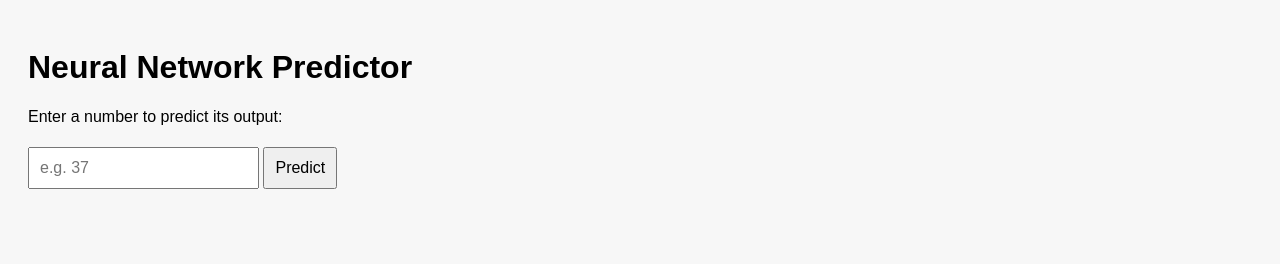
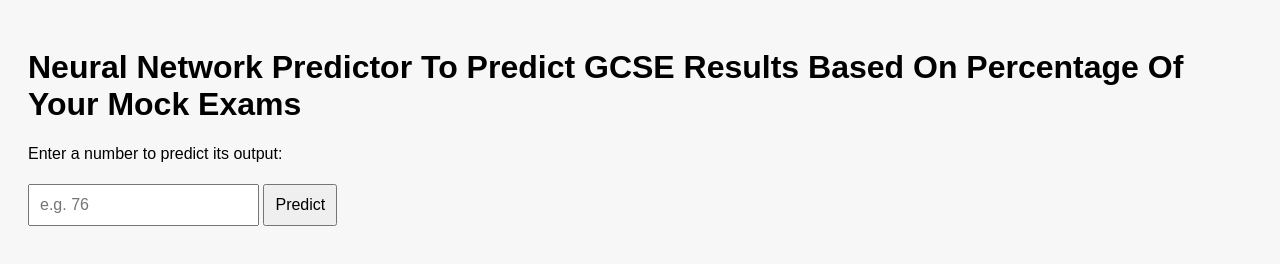
Before and after one commit to Zolipop2/gcseguseser, a plain HTML site: page index.html in a window 1280 px wide. Drawn offline with Linux system fonts and the light colour scheme.

Commit message:
Update index.html

```diff
--- a/index.html
+++ b/index.html
@@ -21,9 +21,9 @@
   </style>
 </head>
 <body>
-  <h1>Neural Network Predictor</h1>
+  <h1>Neural Network Predictor To Predict GCSE Results Based On Percentage Of Your Mock Exams</h1>
   <p>Enter a number to predict its output:</p>
-  <input type="number" id="inputVal" placeholder="e.g. 37">
+  <input type="number" id="inputVal" placeholder="e.g. 76">
   <button onclick="predict()">Predict</button>
   <p id="result"></p>
 
```
